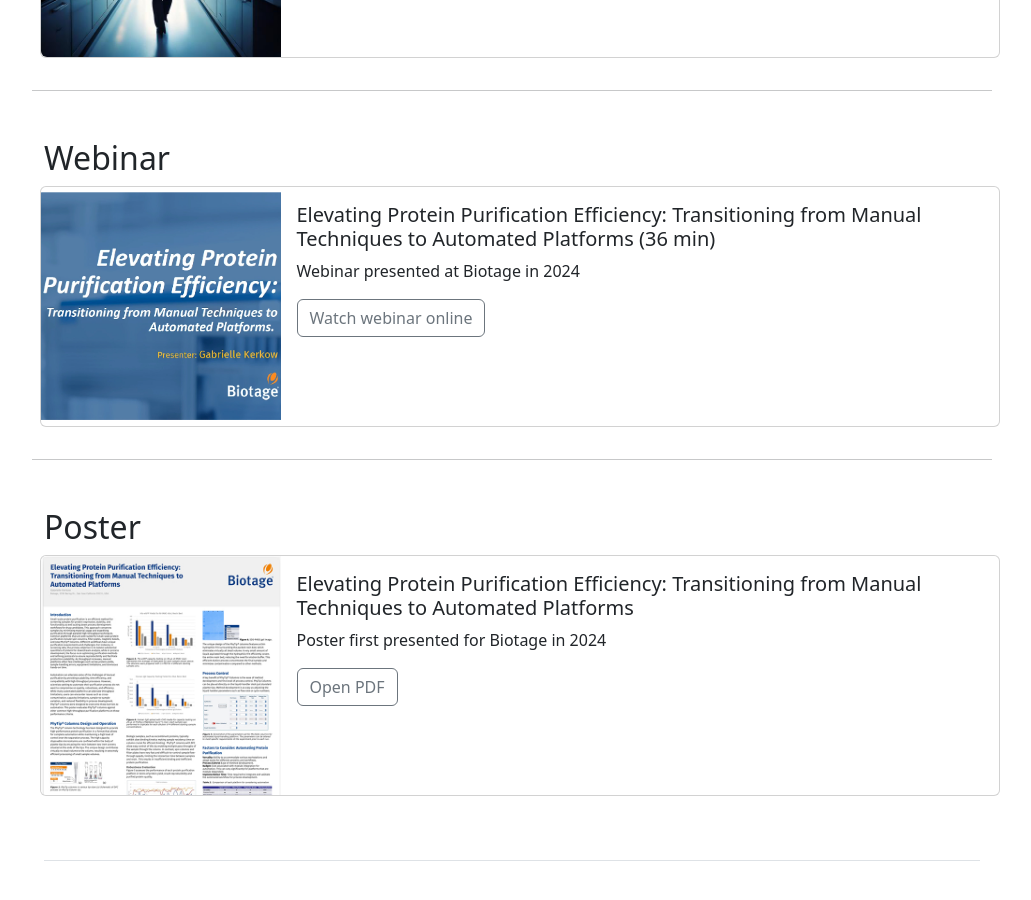
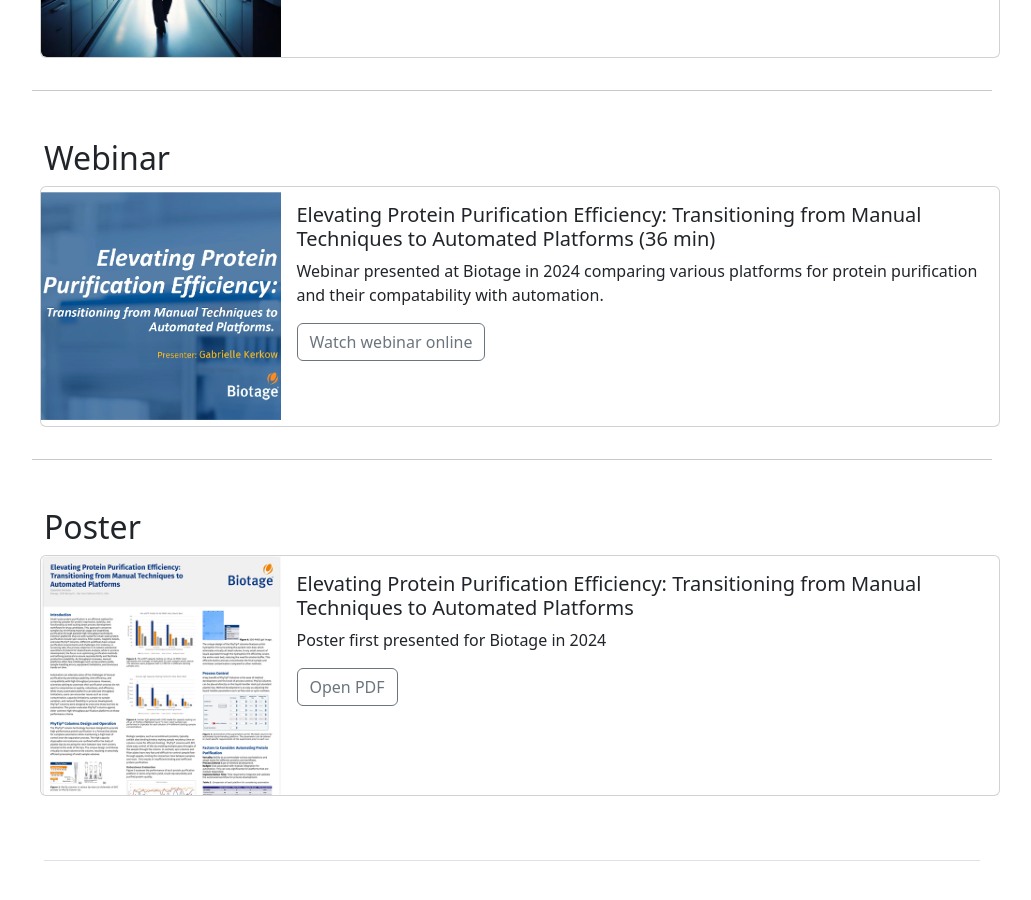
Before and after one commit to gkerkow/gkerkow.github.io, a Jekyll site: the page built from public-work.html, in a window 1280 px wide and 900 px high, scrolled down 1237 px. Shown: the whole window, without its empty margins (128-1159 px from the left). Built offline with Jekyll 4.4.1, drawn with Linux system fonts in a browser that asks for light colours; comment, search, counter and statistics services are not loaded.

Commit message:
updated webinar 1 description

```diff
--- a/_data/webinars.yaml
+++ b/_data/webinars.yaml
@@ -1,5 +1,5 @@
 - title: "Elevating Protein Purification Efficiency: Transitioning from Manual Techniques to Automated Platforms  (36 min)"
-  description: "Webinar presented at Biotage in 2024"
+  description: "Webinar presented at Biotage in 2024 comparing various platforms for protein purification and their compatability with automation."
   image: "/assets/images/webinar_biotage_thumbnail.png"
   link_text: "Watch webinar online"
   url: "https://www.biotage.com/elevating-protein-purification-efficiency-on-demand-webinar"
```
